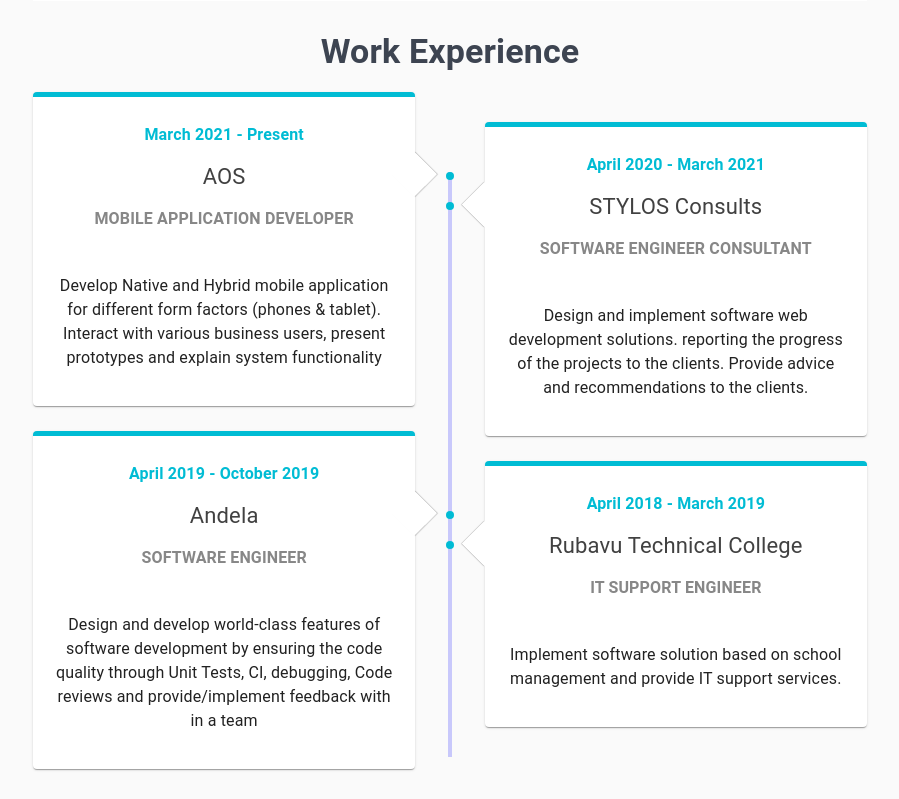
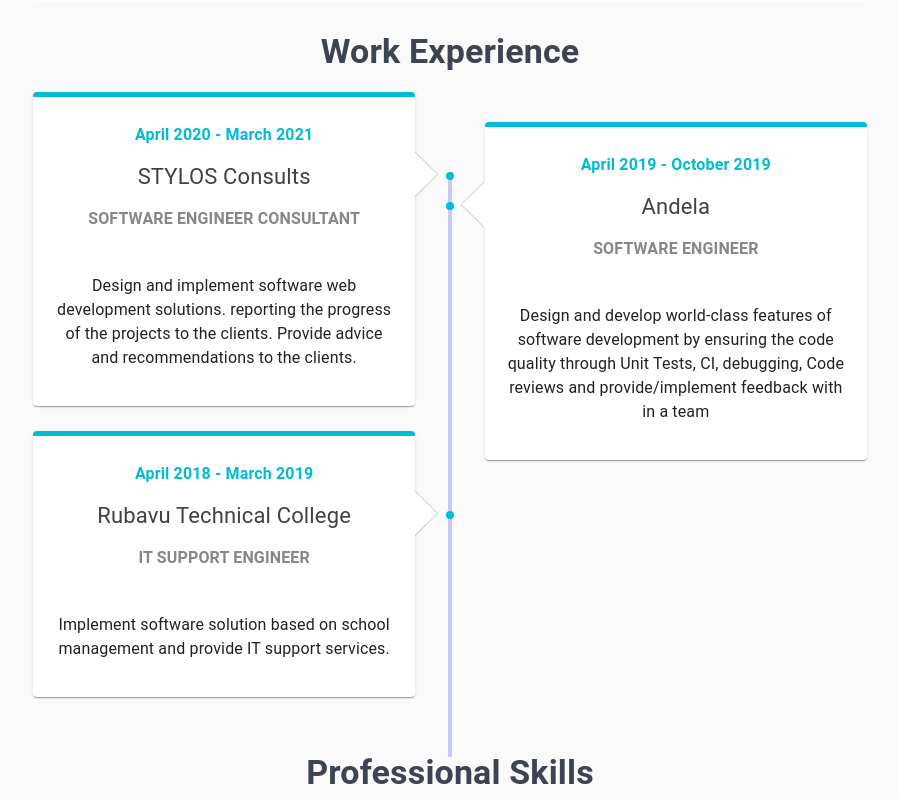
Before and after one commit to niyoceles/celestin-niyonsaba-portifolio, a React (Create React App) app: page / in a window 1280 px wide. Shown: the part 701-1500 px from the top of the page, without its empty margins (195-1094 px from the left). Built offline with nearby package versions, Linux system fonts and the light colour scheme.

Commit message:
update experience

```diff
--- a/src/components/content/experiences/index.js
+++ b/src/components/content/experiences/index.js
@@ -49,13 +49,13 @@
 const Experiences = () => {
 	const classes = useStyles();
 	let experiences = [
-		{
-			year: 'March 2021 - Present ',
-			company: 'AOS',
-			title: 'Mobile application developer',
-			description:
-				'Develop Native and Hybrid mobile application for different form factors (phones & tablet). Interact with various business users, present prototypes and explain system functionality',
-		},
+// 		{
+// 			year: 'March 2021 - Present ',
+// 			company: 'AOS',
+// 			title: 'Mobile application developer',
+// 			description:
+// 				'Develop Native and Hybrid mobile application for different form factors (phones & tablet). Interact with various business users, present prototypes and explain system functionality',
+// 		},
 		{
 			year: 'April 2020 - March 2021',
 			company: 'STYLOS Consults',
```
